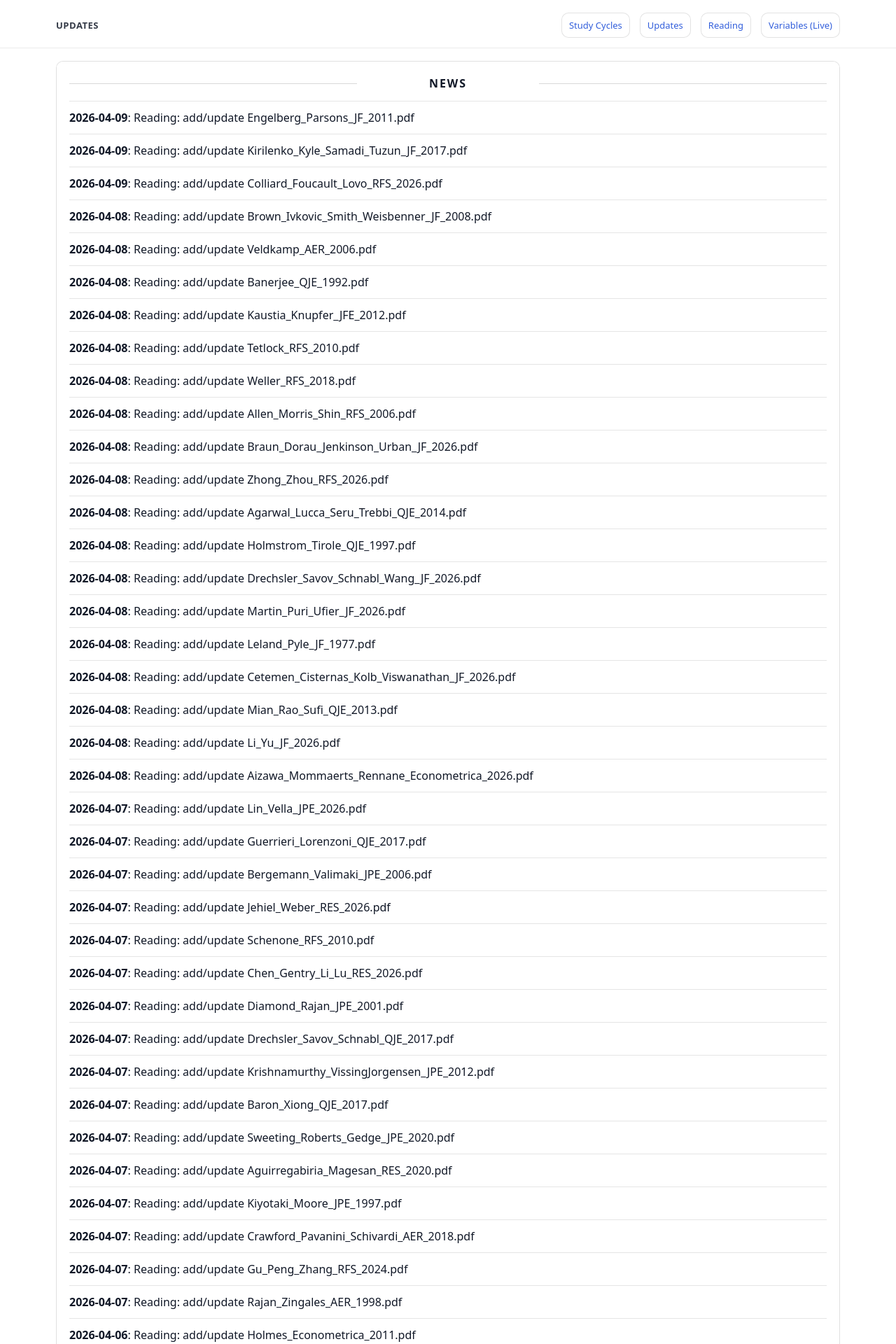
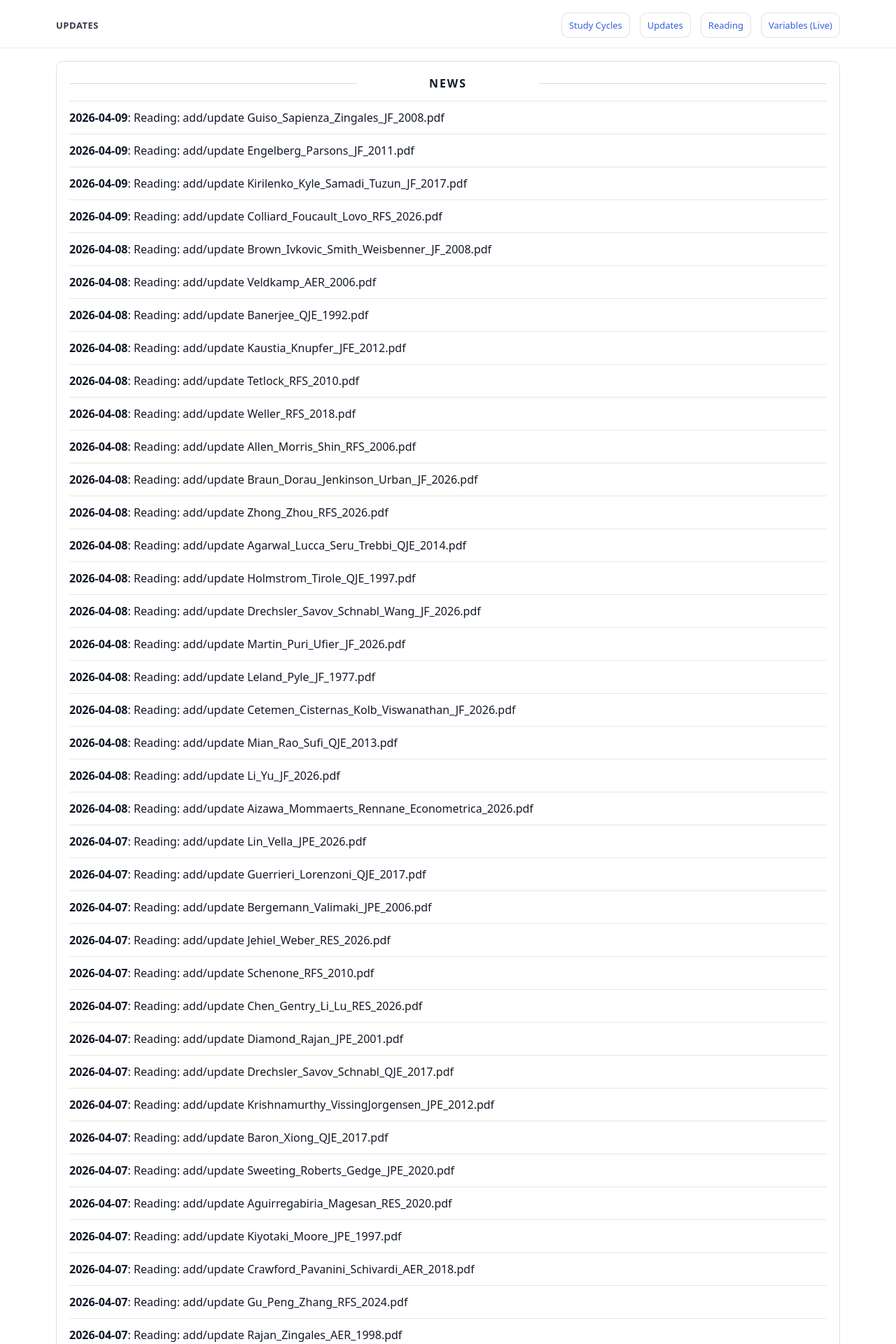
Before and after one commit to yaxinzn/study-archive, a Jekyll site: the page built from updates/index.md, in a window 1280 px wide. Shown: the top 1920 px of the page at 70% size. Built offline with Jekyll 4.4.1, drawn with Linux system fonts in a browser that asks for light colours; some of the changed text lies outside the part shown.

Commit message:
chore: update NEWS feed

```diff
--- a/_data/news.yml
+++ b/_data/news.yml
@@ -1,4 +1,7 @@
 # Auto-generated update history (sorted newest -> oldest). Do not edit manually.
+- ts: "1775681402"
+  date: "2026-04-09"
+  title: "Reading: add/update Guiso_Sapienza_Zingales_JF_2008.pdf"
 - ts: "1775680671"
   date: "2026-04-09"
   title: "Reading: add/update Engelberg_Parsons_JF_2011.pdf"
```
